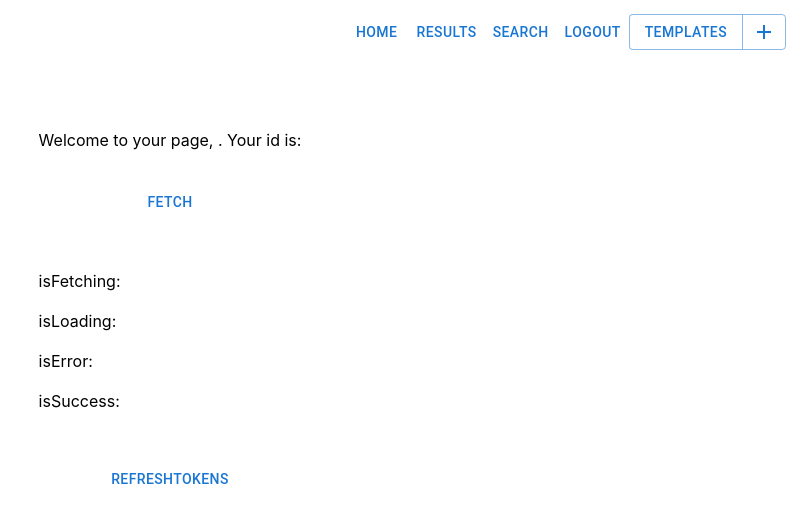
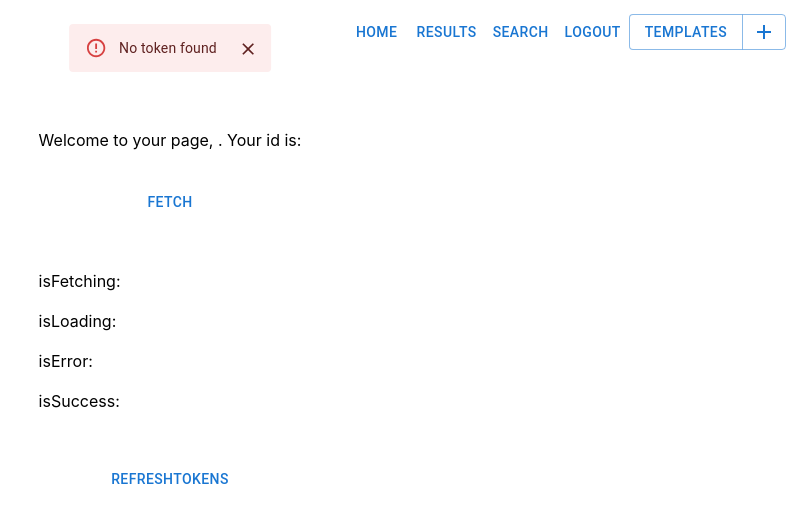
Before and after one commit to gcalabria/retrievalsystem-client, a React (Vite) app: page /home in a window 1280 px wide. Both pictures are taken after a click on the button "REFRESHTOKENS". Shown: the top 522 px of the page, without its empty margins (470-1280 px from the left). Built offline with nearby package versions, Linux system fonts and the light colour scheme.

Commit message:
Add Snackbar feat

```diff
--- a/src/App.tsx
+++ b/src/App.tsx
@@ -10,6 +10,7 @@ import PublicRoute from './utils/PublicRoute';
 import PrivateRoute from './utils/PrivateRoute';
 import UserProvider from './utils/UserProvider';
 import SearchPage from './features/search/SearchPage';
+import AppSnackbar from './utils/AppSnackbar';
 
 function App() {
   return (
@@ -56,6 +57,7 @@ function App() {
             }
           />
         </Routes>
+        <AppSnackbar />
       </UserProvider>
     </Box>
   );
--- a/src/features/HomePage.tsx
+++ b/src/features/HomePage.tsx
@@ -6,7 +6,8 @@ import {
   selectCurrentToken,
   selectCurrentUser,
 } from '../redux/slices/authSlice';
-import { useSelector } from 'react-redux';
+import { showSnackbar } from '../redux/slices/snackbarSlice';
+import { useDispatch, useSelector } from 'react-redux';
 
 function HomePage() {
   const [
@@ -17,16 +18,24 @@ function HomePage() {
   const [refresh] = useRefreshTokensMutation();
   const token = useSelector(selectCurrentToken);
   const user = useSelector(selectCurrentUser);
+  const dispatch = useDispatch();
 
   const handleFetchConfigs = () => {
     fetchConfigs();
   };
 
-  const handleRefreshTokens = () => {
+  const handleRefreshTokens = async () => {
     if (token) {
-      refresh(token);
+      try {
+        await refresh(token);
+        dispatch(showSnackbar({ text: 'Tokens refreshed', type: 'success' }));
+      } catch (error) {
+        dispatch(
+          showSnackbar({ text: 'Error refreshing tokens', type: 'error' }),
+        );
+      }
     } else {
-      console.error('tODO: implement error handling -> no token');
+      dispatch(showSnackbar({ text: 'No token found', type: 'error' }));
     }
   };
 
--- /dev/null
+++ b/src/redux/slices/snackbarSlice.ts
@@ -0,0 +1,34 @@
+import { createSlice } from '@reduxjs/toolkit';
+import type { PayloadAction } from '@reduxjs/toolkit';
+import { RootState } from '../store';
+import type { AlertColor } from '@mui/material';
+
+type SnackbarState = {
+  visible: boolean;
+  text: string;
+  type: AlertColor;
+};
+
+const slice = createSlice({
+  name: 'snackbar',
+  initialState: {} as SnackbarState,
+  reducers: {
+    showSnackbar: (
+      state,
+      { payload }: PayloadAction<{ text: string; type: AlertColor }>,
+    ) => {
+      state.text = payload.text;
+      state.type = payload.type;
+      state.visible = true;
+    },
+    hideSnackbar: (state) => {
+      state.visible = false;
+    },
+  },
+});
+
+export const { showSnackbar, hideSnackbar } = slice.actions;
+
+export default slice.reducer;
+
+export const selectSnackbar = (state: RootState) => state.snackbar;
--- a/src/redux/store.ts
+++ b/src/redux/store.ts
@@ -2,6 +2,7 @@ import { configureStore, ConfigureStoreOptions } from '@reduxjs/toolkit';
 import { TypedUseSelectorHook, useDispatch, useSelector } from 'react-redux';
 import authReducer from './slices/authSlice';
 import queryReducer from './slices/querySlice';
+import snackbarReducer from './slices/snackbarSlice';
 import { baseApi } from './api/api';
 
 export const createStore = (
@@ -11,6 +12,7 @@ export const createStore = (
     reducer: {
       auth: authReducer,
       query: queryReducer,
+      snackbar: snackbarReducer,
       [baseApi.reducerPath]: baseApi.reducer,
     },
     middleware: (getDefaultMiddleware) =>
--- /dev/null
+++ b/src/utils/AppSnackbar.tsx
@@ -0,0 +1,26 @@
+import { Snackbar, Alert } from '@mui/material';
+import { selectSnackbar, hideSnackbar } from '../redux/slices/snackbarSlice';
+import { useDispatch, useSelector } from 'react-redux';
+
+export default function AppSnackbar() {
+  // const { flashMessage, visible, hideFlash } = useContext(SnackbarContext);
+  const dispatch = useDispatch();
+  const snackbar = useSelector(selectSnackbar);
+
+  const handleClose = () => {
+    dispatch(hideSnackbar());
+  };
+
+  return (
+    <Snackbar
+      autoHideDuration={6000}
+      open={snackbar.visible}
+      onClose={handleClose}
+      anchorOrigin={{ vertical: 'top', horizontal: 'center' }}
+    >
+      <Alert onClose={handleClose} severity={snackbar.type}>
+        {snackbar.text}
+      </Alert>
+    </Snackbar>
+  );
+}
```
